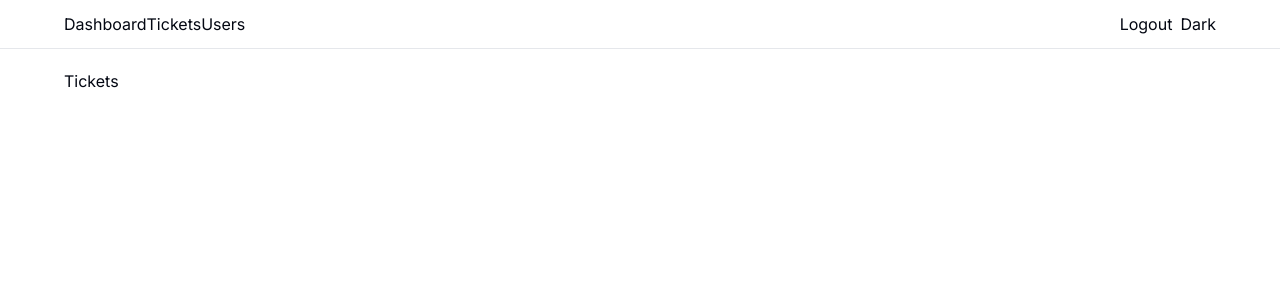
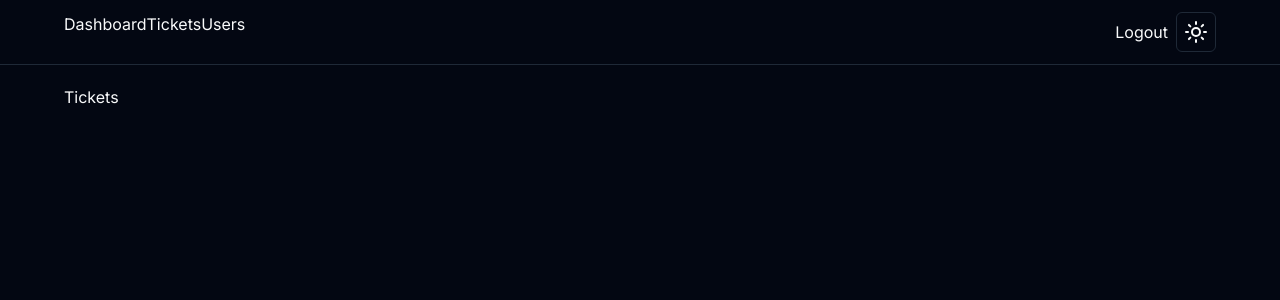
Before and after one commit to greatdaveo/tickets-app, a Next.js app: page /tickets in a window 1280 px wide. Shown: the top 300 px of the page. Built offline with nearby package versions, Linux system fonts and the light colour scheme.

Commit message:
Added Dark Mode feature

```diff
--- a/app/layout.tsx
+++ b/app/layout.tsx
@@ -2,6 +2,7 @@
 import { Inter } from "next/font/google";
 import "./globals.css";
 import MainNav from "@/components/MainNav";
+import { ThemeProvider } from "@/components/theme-provider";
 
 const inter = Inter({ subsets: ["latin"] });
 
@@ -18,6 +19,12 @@
   return (
     <html lang="en">
       <body className={inter.className}>
+        <ThemeProvider
+          attribute="class"
+          defaultTheme="dark"
+          enableSystem
+          disableTransitionOnChange
+        >
           <nav className="flex flex-col items-center border-b mb-5 px-5 py-3">
             <div className="max-w-6xl w-full">
               <MainNav />
@@ -27,6 +34,7 @@
           <main className="flex flex-col items-center">
             <div className="max-w-6xl w-full">{children}</div>
           </main>
+        </ThemeProvider>
       </body>
     </html>
   );
--- a/components/MainNav.tsx
+++ b/components/MainNav.tsx
@@ -1,5 +1,6 @@
 import Link from "next/link";
 import React from "react";
+import ToggleMode from "./ToggleMode";
 
 const MainNav = () => {
   return (
@@ -12,7 +13,7 @@
 
       <div className="flex items-center gap-2">
         <Link href="/logout">Logout</Link>
-        <Link href="/login">Dark</Link>
+        <ToggleMode />
       </div>
     </div>
   );
--- /dev/null
+++ b/components/ToggleMode.tsx
@@ -0,0 +1,38 @@
+"use client";
+
+import React from "react";
+import { useState, useEffect } from "react";
+import { useTheme } from "next-themes";
+import { Moon, Sun } from "lucide-react";
+import { Button } from "./ui/button";
+
+const ToggleMode = () => {
+  const { theme, setTheme } = useTheme();
+  const [mounted, setMounted] = useState(false);
+
+  useEffect(() => {
+    setMounted(true);
+  }, []);
+
+  if (!mounted) {
+    return <Button variant="outline" size="icon" disabled={true}></Button>;
+  }
+
+  const dark = theme === "dark";
+
+  return (
+    <Button
+      variant="outline"
+      size="icon"
+      onClick={() => setTheme(`${dark ? "light" : "dark"}`)}
+    >
+      {dark ? (
+        <Sun className="hover:cursor-pointer hover:text-primary" />
+      ) : (
+        <Moon className="hover:cursor-pointer hover:text-primary" />
+      )}
+    </Button>
+  );
+};
+
+export default ToggleMode;
--- /dev/null
+++ b/components/theme-provider.tsx
@@ -0,0 +1,9 @@
+"use client";
+
+import * as React from "react";
+import { ThemeProvider as NextThemesProvider } from "next-themes";
+import { type ThemeProviderProps } from "next-themes/dist/types";
+
+export function ThemeProvider({ children, ...props }: ThemeProviderProps) {
+  return <NextThemesProvider {...props}>{children}</NextThemesProvider>;
+}
--- /dev/null
+++ b/components/ui/button.tsx
@@ -0,0 +1,56 @@
+import * as React from "react"
+import { Slot } from "@radix-ui/react-slot"
+import { cva, type VariantProps } from "class-variance-authority"
+
+import { cn } from "@/lib/utils"
+
+const buttonVariants = cva(
+  "inline-flex items-center justify-center whitespace-nowrap rounded-md text-sm font-medium ring-offset-background transition-colors focus-visible:outline-none focus-visible:ring-2 focus-visible:ring-ring focus-visible:ring-offset-2 disabled:pointer-events-none disabled:opacity-50",
+  {
+    variants: {
+      variant: {
+        default: "bg-primary text-primary-foreground hover:bg-primary/90",
+        destructive:
+          "bg-destructive text-destructive-foreground hover:bg-destructive/90",
+        outline:
+          "border border-input bg-background hover:bg-accent hover:text-accent-foreground",
+        secondary:
+          "bg-secondary text-secondary-foreground hover:bg-secondary/80",
+        ghost: "hover:bg-accent hover:text-accent-foreground",
+        link: "text-primary underline-offset-4 hover:underline",
+      },
+      size: {
+        default: "h-10 px-4 py-2",
+        sm: "h-9 rounded-md px-3",
+        lg: "h-11 rounded-md px-8",
+        icon: "h-10 w-10",
+      },
+    },
+    defaultVariants: {
+      variant: "default",
+      size: "default",
+    },
+  }
+)
+
+export interface ButtonProps
+  extends React.ButtonHTMLAttributes<HTMLButtonElement>,
+    VariantProps<typeof buttonVariants> {
+  asChild?: boolean
+}
+
+const Button = React.forwardRef<HTMLButtonElement, ButtonProps>(
+  ({ className, variant, size, asChild = false, ...props }, ref) => {
+    const Comp = asChild ? Slot : "button"
+    return (
+      <Comp
+        className={cn(buttonVariants({ variant, size, className }))}
+        ref={ref}
+        {...props}
+      />
+    )
+  }
+)
+Button.displayName = "Button"
+
+export { Button, buttonVariants }
--- a/package.json
+++ b/package.json
@@ -9,10 +9,12 @@
     "lint": "next lint"
   },
   "dependencies": {
+    "@radix-ui/react-slot": "^1.0.2",
     "class-variance-authority": "^0.7.0",
     "clsx": "^2.1.1",
     "lucide-react": "^0.381.0",
     "next": "14.0.3",
+    "next-themes": "^0.3.0",
     "react": "^18",
     "react-dom": "^18",
     "tailwind-merge": "^2.3.0",
```
Also changed, not shown: 1 other file (tests, documents, lock files or other folders). Lines whose indentation alone changed are shown as unchanged.
